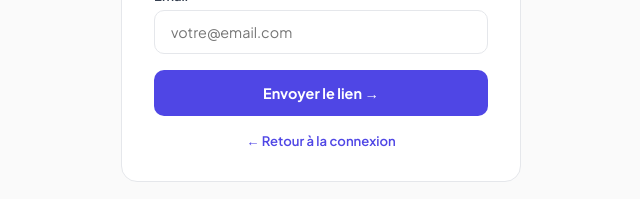
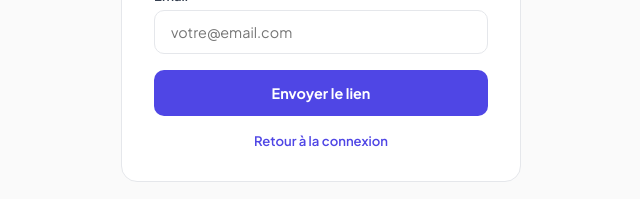
Before and after one commit to colindalaska64-boop/flowforge, a Next.js app: page /forgot-password in a window 1280 px wide. Shown: the part 420-619 px from the top of the page, without its empty margins (319-959 px from the left). Built offline with nearby package versions, Linux system fonts and the light colour scheme.

Commit message:
fix: pas d'emojis sur forgot-password

```diff
--- a/app/forgot-password/page.tsx
+++ b/app/forgot-password/page.tsx
@@ -37,7 +37,7 @@ export default function ForgotPasswordPage() {
         @import url('https://fonts.googleapis.com/css2?family=Plus+Jakarta+Sans:wght@400;500;600;700;800&display=swap');
         * { margin:0; padding:0; box-sizing:border-box; }
         body { font-family:'Plus Jakarta Sans',sans-serif; background:#FAFAFA; }
-        .input { width:100%; padding:.75rem 1rem; border:1.5px solid #E5E7EB; border-radius:10px; font-size:.9rem; font-family:inherit; outline:none; background:#fff; }
+        .input { width:100%; padding:.75rem 1rem; border:1.5px solid #E5E7EB; border-radius:10px; font-size:.9rem; font-family:inherit; outline:none; background:#fff; color:#0A0A0A; }
         .input:focus { border-color:#4F46E5; box-shadow:0 0 0 3px #EEF2FF; }
       `}</style>
 
@@ -50,19 +50,22 @@ export default function ForgotPasswordPage() {
           {sent ? (
             <div style={{ background:"#fff", border:"1px solid #E5E7EB", borderRadius:16, padding:"2rem", textAlign:"center" }}>
               <div style={{ width:48, height:48, borderRadius:12, background:"#ECFDF5", border:"1px solid #A7F3D0", display:"flex", alignItems:"center", justifyContent:"center", margin:"0 auto 1rem" }}>
-                <span style={{ fontSize:20 }}>📧</span>
+                <svg width="22" height="22" viewBox="0 0 24 24" fill="none" stroke="#059669" strokeWidth="2.5" strokeLinecap="round" strokeLinejoin="round">
+                  <path d="M4 4h16c1.1 0 2 .9 2 2v12c0 1.1-.9 2-2 2H4c-1.1 0-2-.9-2-2V6c0-1.1.9-2 2-2z"/>
+                  <polyline points="22,6 12,13 2,6"/>
+                </svg>
               </div>
-              <h2 style={{ fontSize:"1.1rem", fontWeight:800, marginBottom:".5rem" }}>Email envoyé !</h2>
+              <h2 style={{ fontSize:"1.1rem", fontWeight:800, marginBottom:".5rem", color:"#0A0A0A" }}>Email envoyé</h2>
               <p style={{ fontSize:".875rem", color:"#6B7280", lineHeight:1.7, marginBottom:"1.5rem" }}>
-                Si un compte existe avec <strong>{email}</strong>, vous recevrez un lien pour réinitialiser votre mot de passe.
+                Si un compte existe avec <strong style={{ color:"#0A0A0A" }}>{email}</strong>, vous recevrez un lien pour réinitialiser votre mot de passe.
               </p>
               <a href="/login" style={{ fontSize:".9rem", fontWeight:600, color:"#4F46E5", textDecoration:"none" }}>
-                ← Retour à la connexion
+                Retour à la connexion
               </a>
             </div>
           ) : (
             <div style={{ background:"#fff", border:"1px solid #E5E7EB", borderRadius:16, padding:"2rem" }}>
-              <h1 style={{ fontSize:"1.3rem", fontWeight:800, marginBottom:".5rem", letterSpacing:"-0.02em" }}>
+              <h1 style={{ fontSize:"1.3rem", fontWeight:800, marginBottom:".5rem", letterSpacing:"-0.02em", color:"#0A0A0A" }}>
                 Mot de passe oublié
               </h1>
               <p style={{ fontSize:".875rem", color:"#6B7280", marginBottom:"1.5rem", lineHeight:1.6 }}>
@@ -78,7 +81,7 @@ export default function ForgotPasswordPage() {
                   className="input"
                   placeholder="votre@email.com"
                   value={email}
-                  onChange={e => setEmail(e.target.value)}
+                  onChange={e => { setEmail(e.target.value); setError(""); }}
                   onKeyDown={e => e.key === "Enter" && handleSubmit()}
                 />
               </div>
@@ -94,12 +97,12 @@ export default function ForgotPasswordPage() {
                 disabled={loading || !email}
                 style={{ width:"100%", padding:".85rem", borderRadius:10, fontSize:".9rem", fontWeight:700, background: loading ? "#9CA3AF" : "#4F46E5", color:"#fff", border:"none", cursor: loading ? "not-allowed" : "pointer", fontFamily:"inherit", marginBottom:"1rem" }}
               >
-                {loading ? "Envoi..." : "Envoyer le lien →"}
+                {loading ? "Envoi..." : "Envoyer le lien"}
               </button>
 
               <p style={{ textAlign:"center", fontSize:".82rem", color:"#9CA3AF" }}>
                 <a href="/login" style={{ color:"#4F46E5", textDecoration:"none", fontWeight:600 }}>
-                  ← Retour à la connexion
+                  Retour à la connexion
                 </a>
               </p>
             </div>
```
